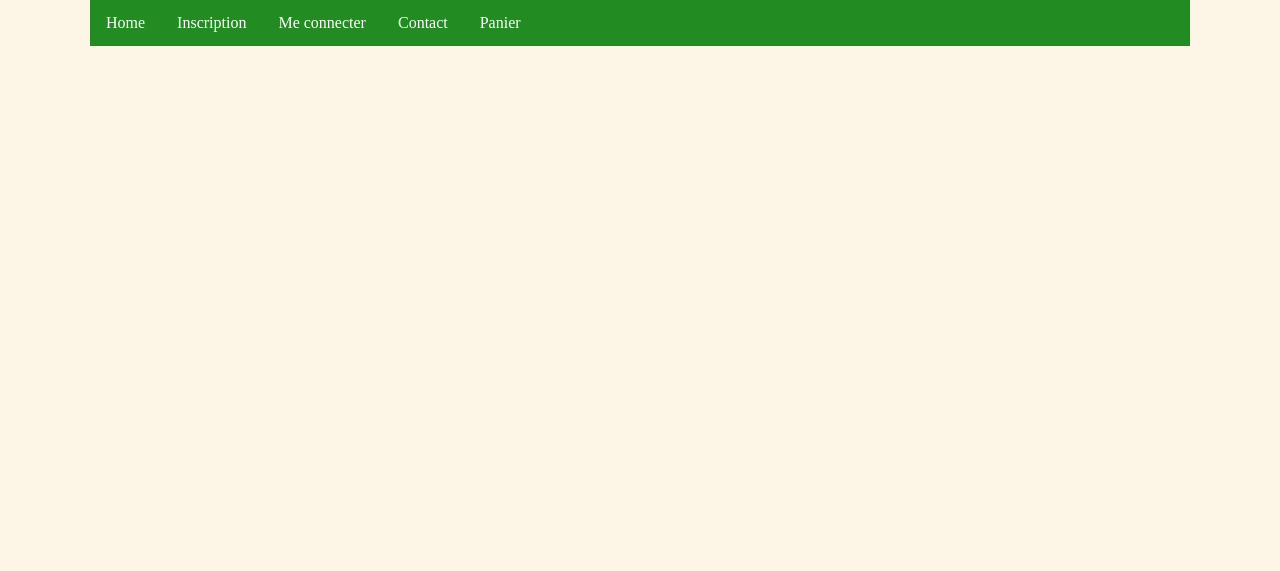
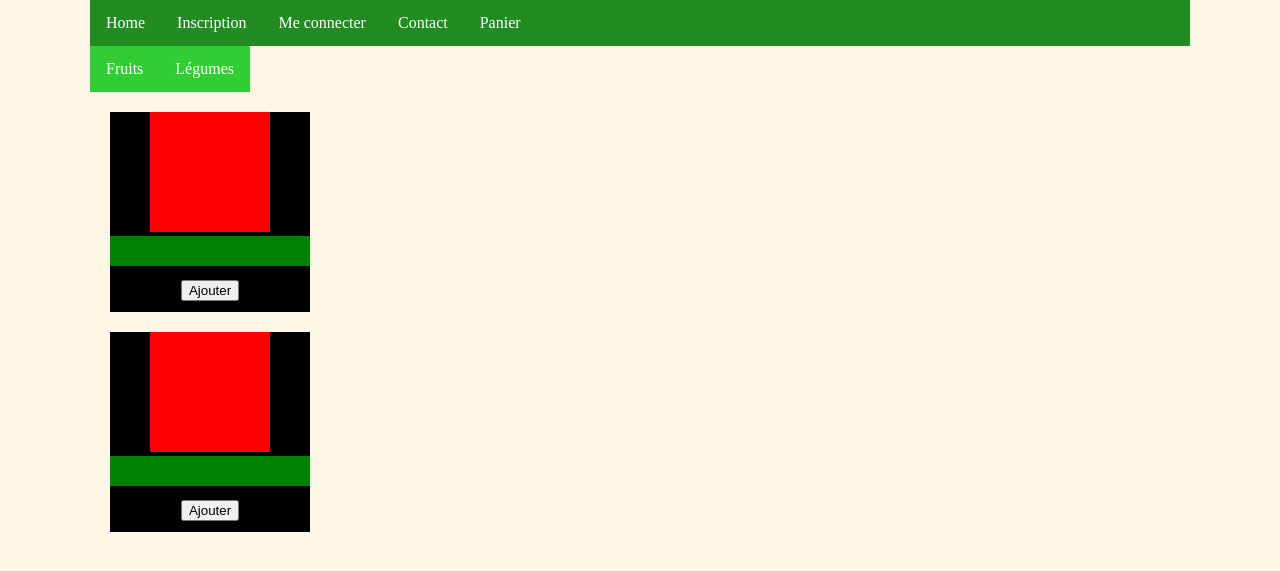
Before and after one commit to Failte21/rush000, a PHP site: page /index.php in a window 1280 px wide. Shown: the part 96-667 px from the top of the page. Run offline with PHP 8.4, Linux system fonts and the light colour scheme.

Commit message:
index + form

```diff
--- a/index.php
+++ b/index.php
@@ -1,10 +1,54 @@
-
 <html lang="fr">
 <head>
 	<meta charset="UTF-8">
 	<title>ECOMMERCE</title>
+	<style>
+	.container {
+		background-color: black;
+		position: relative;
+		height: 200px;
+		width: 200px;
+		margin: 20px;
+	}
+	.image {
+		background: red;
+		height: 120px;
+		width: 120px;
+		margin: auto;
+	}
+	.prod {
+		background: green;
+		height: 30px;
+		width: auto;
+		margin: auto;
+		margin-top: 4px;
+	}
+	.panier {
+		position: relative;
+		display: block;
+		margin: auto;
+		margin-top: 14px;
+	}
+	</style>
 </head>
 <body>
   <?php include("includes/header.php");?>
+	<?php include("includes/categories.php");?>
+	<form action="panier.php" method="post">
+	<div class="container">
+			<div class="image"></div>
+			<div class="prod"></div>
+			<div class="prix"></div>
+			<input class="panier" type="submit" name="submit" value="Ajouter">
+	</div>
+	</form>
+	<form action="panier.php" method="post">
+	<div class="container">
+			<div class="image"></div>
+			<div class="prod"></div>
+			<div class="prix"></div>
+			<input class="panier" type="submit" name="submit" value="Ajouter">
+	</div>
+	</form>
 </body>
 </html>
```
